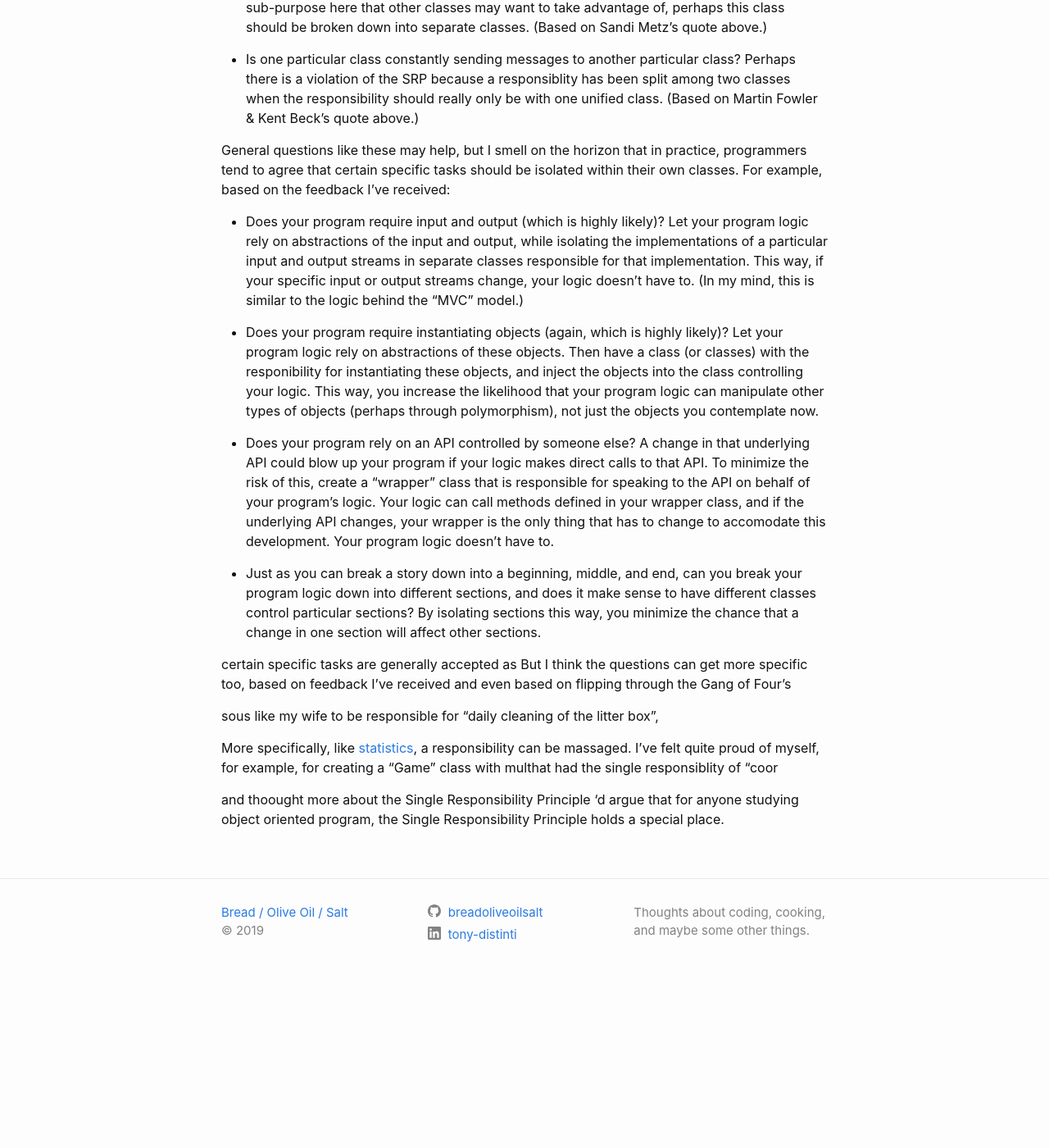
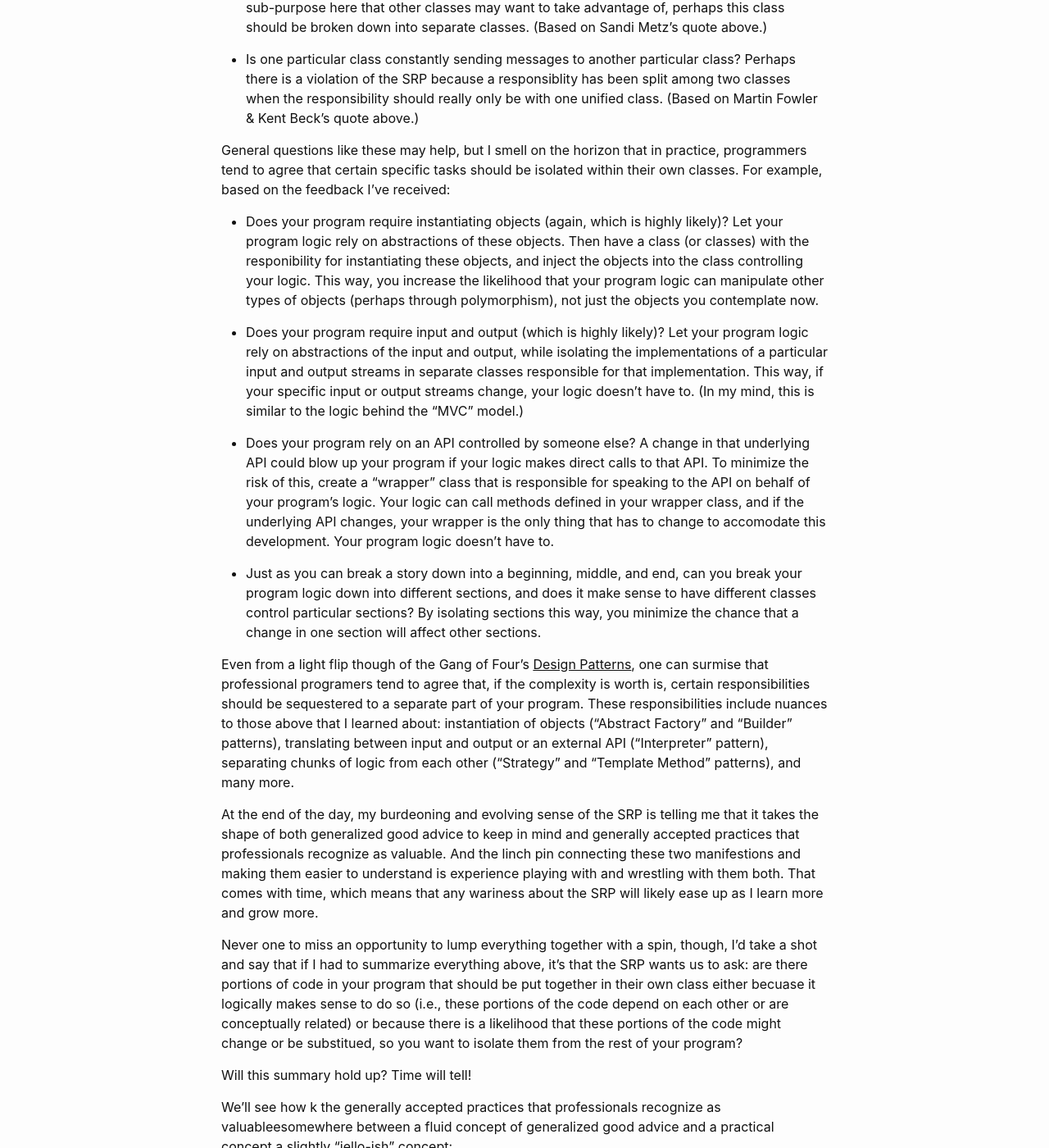
Before and after one commit to breadoliveoilsalt/breadoliveoilsalt.github.io, a Jekyll site: the page built from _posts/2019-10-25-srp.markdown, in a window 1280 px wide and 1400 px high, scrolled down 1726 px. Shown: the whole window at 82% size. Built offline with Jekyll 4.4.1, drawn with Linux system fonts in a browser that asks for light colours; before the commit the page ends 2938 px from its top, so only the background shows below that; some of the changed text lies outside the part shown.

Commit message:
Draft of SRP with scraps at bottom

```diff
--- a/_posts/2019-10-25-srp.markdown
+++ b/_posts/2019-10-25-srp.markdown
@@ -60,17 +60,29 @@ But in any event, given the different definitions above for the SRP, and given t
 
 General questions like these may help, but I smell on the horizon that in practice, programmers tend to agree that certain specific tasks should be isolated within their own classes.  For example, based on the feedback I've received:
 
+- Does your program require instantiating objects (again, which is highly likely)?  Let your program logic rely on abstractions of these objects.  Then have a class (or classes) with the responibility for instantiating these objects, and inject the objects into the class controlling your logic.  This way, you increase the likelihood that your program logic can manipulate other types of objects (perhaps through polymorphism), not just the objects you contemplate now.
+
 - Does your program require input and output (which is highly likely)?  Let your program logic rely on abstractions of the input and output, while isolating the implementations of a particular input and output streams in separate classes responsible for that implementation.  This way, if your specific input or output streams change, your logic doesn't have to.  (In my mind, this is similar to the logic behind the "MVC" model.)
-
-- Does your program require instantiating objects (again, which is highly likely)?  Let your program logic rely on abstractions of these objects.  Then have a class (or classes) with the responibility for instantiating these objects, and inject the objects into the class controlling your logic.  This way, you increase the likelihood that your program logic can manipulate other types of objects (perhaps through polymorphism), not just the objects you contemplate now.
 
 - Does your program rely on an API controlled by someone else?  A change in that underlying API could blow up your program if your logic makes direct calls to that API.  To minimize the risk of this, create a "wrapper" class that is responsible for speaking to the API on behalf of your program's logic.  Your logic can call methods defined in your wrapper class, and if the underlying API changes, your wrapper is the only thing that has to change to accomodate this development.  Your program logic doesn't have to.
 
 - Just as you can break a story down into a beginning, middle, and end, can you break your program logic down into different sections, and does it make sense to have different classes control particular sections?  By isolating sections this way, you minimize the chance that a change in one section will affect other sections.
 
+Even from a light flip though of the Gang of Four's <span class="underlined">Design Patterns</span>, one can surmise that professional programers tend to agree that, if the complexity is worth is, certain responsibilities should be sequestered to a separate part of your program.  These responsibilities include nuances to those above that I learned about: instantiation of objects ("Abstract Factory" and "Builder" patterns), translating between input and output or an external API ("Interpreter" pattern), separating chunks of logic from each other ("Strategy" and "Template Method" patterns), and many more.
 
+At the end of the day, my burdeoning and evolving sense of the SRP is telling me that it takes the shape of both generalized good advice to keep in mind and generally accepted practices that professionals recognize as valuable.  And the linch pin connecting these two manifestions and making them easier to understand is experience playing with and wrestling with them both.  That comes with time, which means that any wariness about the SRP will likely ease up as I learn more and grow more.
 
-certain specific tasks are generally accepted as But I think the questions can get more specific too, based on feedback I've received and even based on flipping through the Gang of Four's
+Never one to miss an opportunity to lump everything together with a spin, though, I'd take a shot and say that if I had to summarize everything above, it's that the SRP wants us to ask: are there portions of code in your program that should be put together in their own class either becuase it logically makes sense to do so (i.e., these portions of the code depend on each other or are conceptually related) or because there is a likelihood that these portions of the code might change or be substitued, so you want to isolate them from the rest of your program?
+
+Will this summary hold up? Time will tell!
+
+We'll see how
+k
+the   generally accepted practices that professionals recognize as valuableesomewhere between a fluid concept of generalized good advice and a practical concept a slightly "jello-ish" concept:
+
+- Should you be isolating some behavior or data in a separate class, either because they seem to belong together or because they might change and you want to isolate them from other parts of your program.
+iWhat are the assumptions your code is making, including about its dependencies (what it relies on).  Is it reasonable to isolate those dependencies in a separate class    [] Can you isolate those dependencies in a separate class
+certain specific tasks are generally accepted as But I think the questions can get more specific too, based on feedback I've received and even based on flipping through the Gang of Four's <span class="underlined">Design Patterns</span>,
 
 
 
```
